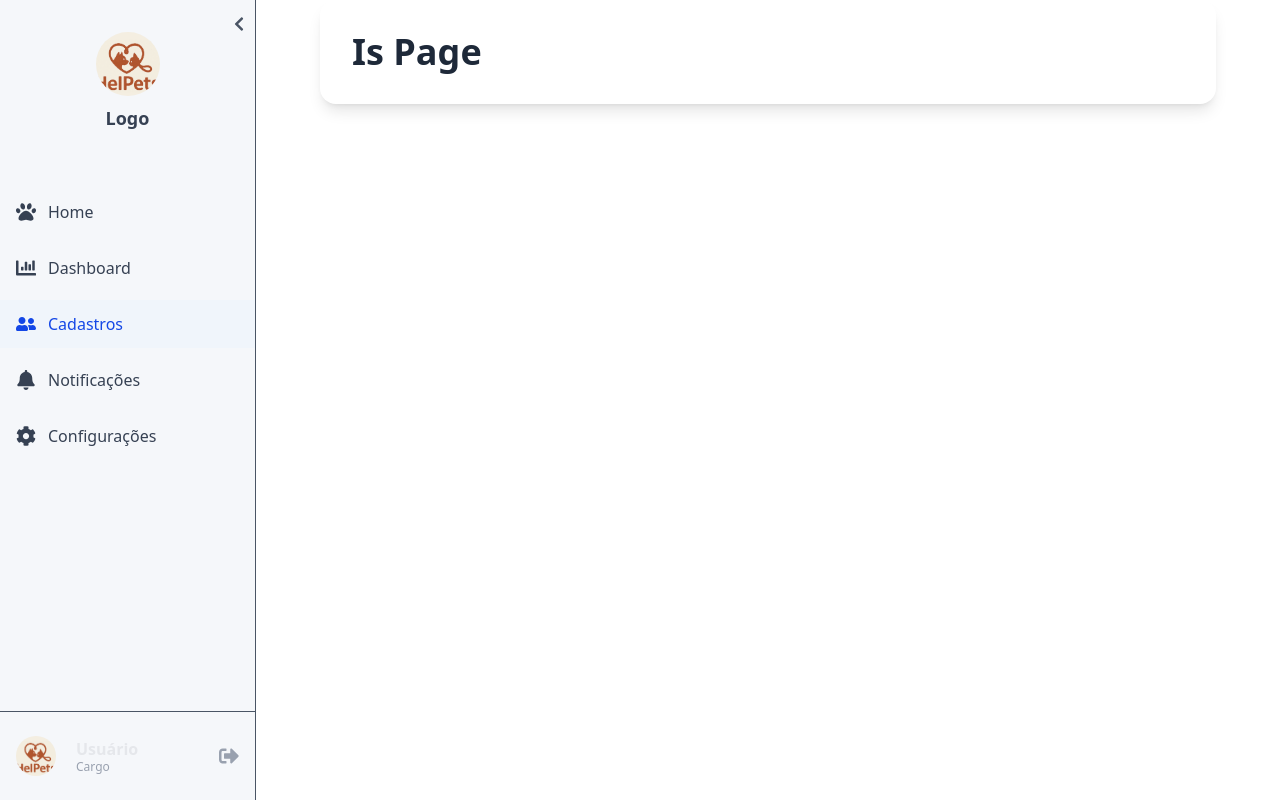
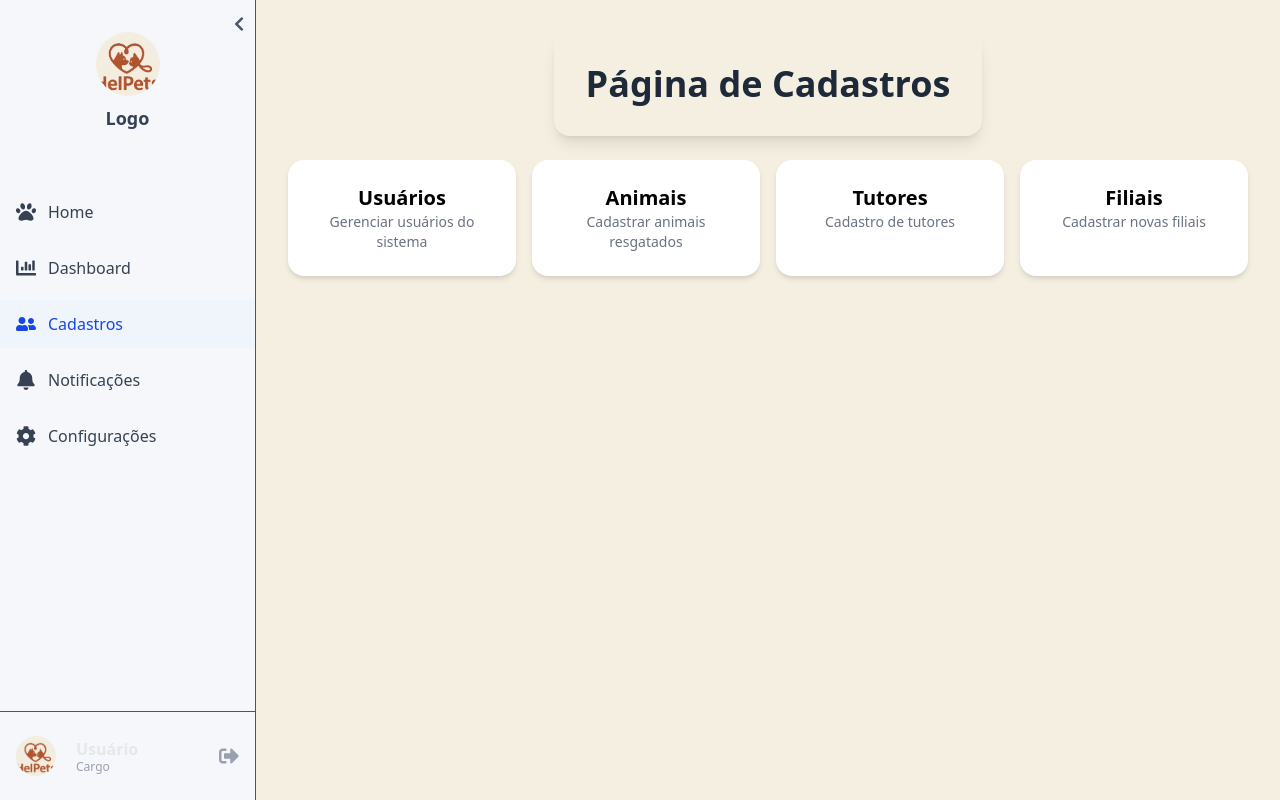
Before and after one commit to MrNicolass/HelPets, a Next.js app in the folder Frontend/: page /cadastros in a window 1280 px wide. Built offline with nearby package versions, Linux system fonts and the light colour scheme.

Commit message:
Adição de telas de cadastro

```diff
--- a/Frontend/package.json
+++ b/Frontend/package.json
@@ -11,6 +11,7 @@
   "dependencies": {
     "autoprefixer": "^10.4.21",
     "framer-motion": "^12.11.0",
+    "lucide-react": "^0.511.0",
     "next": "15.3.1",
     "postcss": "^8.5.3",
     "react": "^19.0.0",
--- /dev/null
+++ b/Frontend/src/app/cadastros/animais/page.tsx
@@ -0,0 +1,22 @@
+import PageTitle from "@/components/PageTitle";
+import Link from "next/link";
+import { ArrowLeft } from "lucide-react";
+
+export default function FiliaisPage() {
+  return (
+    <div className="min-h-screen bg-[#f5efe1] p-8">
+      {/* Cabeçalho com botão de voltar */}
+      <div className="flex items-center gap-4">
+        <Link href="/cadastros" className="text-gray-700 hover:text-black transition">
+          <ArrowLeft size={24} />
+        </Link>
+        <div className="flex-1 flex justify-center">
+          <PageTitle title="Cadastro de Animais" />
+        </div>
+      </div>
+
+      {/* Descrição */}
+      <p className="mt-4 text-gray-700">Cadastros.</p>
+    </div>
+  );
+}
--- /dev/null
+++ b/Frontend/src/app/cadastros/filiais/page.tsx
@@ -0,0 +1,22 @@
+import PageTitle from "@/components/PageTitle";
+import Link from "next/link";
+import { ArrowLeft } from "lucide-react";
+
+export default function FiliaisPage() {
+  return (
+    <div className="min-h-screen bg-[#f5efe1] p-8">
+      {/* Cabeçalho com botão de voltar */}
+      <div className="flex items-center gap-4">
+        <Link href="/cadastros" className="text-gray-700 hover:text-black transition">
+          <ArrowLeft size={24} />
+        </Link>
+        <div className="flex-1 flex justify-center">
+          <PageTitle title="Cadastro de Filiais" />
+        </div>
+      </div>
+
+      {/* Descrição */}
+      <p className="mt-4 text-gray-700">Cadastros.</p>
+    </div>
+  );
+}
--- a/Frontend/src/app/cadastros/page.tsx
+++ b/Frontend/src/app/cadastros/page.tsx
@@ -1,9 +1,47 @@
 import PageTitle from "@/components/PageTitle";
+import Link from "next/link";
 
 export default function IsPage() {
   return (
-    <div>
-      <PageTitle title="Is Page"/>
+    <div className="min-h-screen bg-[#f5efe1] p-8">
+      {/* Título da Página */}
+      <div className="flex justify-center">
+        <PageTitle title="Página de Cadastros" />
+      </div>
+      {/* Botões de Navegação */}
+      <div className="mt-6 grid gap-4 sm:grid-cols-2 md:grid-cols-4">
+        <Link
+          href="/cadastros/usuarios"
+          className="block rounded-2xl bg-white shadow-md hover:shadow-lg p-6 text-center transition"
+        >
+          <h2 className="text-xl font-semibold">Usuários</h2>
+          <p className="text-sm text-gray-500">Gerenciar usuários do sistema</p>
+        </Link>
+
+        <Link
+          href="/cadastros/animais"
+          className="block rounded-2xl bg-white shadow-md hover:shadow-lg p-6 text-center transition"
+        >
+          <h2 className="text-xl font-semibold">Animais</h2>
+          <p className="text-sm text-gray-500">Cadastrar animais resgatados</p>
+        </Link>
+
+        <Link
+          href="/cadastros/tutores"
+          className="block rounded-2xl bg-white shadow-md hover:shadow-lg p-6 text-center transition"
+        >
+          <h2 className="text-xl font-semibold">Tutores</h2>
+          <p className="text-sm text-gray-500">Cadastro de tutores</p>
+        </Link>
+
+        <Link
+          href="/cadastros/filiais"
+          className="block rounded-2xl bg-white shadow-md hover:shadow-lg p-6 text-center transition"
+        >
+          <h2 className="text-xl font-semibold">Filiais</h2>
+          <p className="text-sm text-gray-500">Cadastrar novas filiais</p>
+        </Link>
+      </div>
     </div>
   );
 }
--- /dev/null
+++ b/Frontend/src/app/cadastros/tutores/page.tsx
@@ -0,0 +1,22 @@
+import PageTitle from "@/components/PageTitle";
+import Link from "next/link";
+import { ArrowLeft } from "lucide-react";
+
+export default function FiliaisPage() {
+  return (
+    <div className="min-h-screen bg-[#f5efe1] p-8">
+      {/* Cabeçalho com botão de voltar */}
+      <div className="flex items-center gap-4">
+        <Link href="/cadastros" className="text-gray-700 hover:text-black transition">
+          <ArrowLeft size={24} />
+        </Link>
+        <div className="flex-1 flex justify-center">
+          <PageTitle title="Cadastro de Tutores" />
+        </div>
+      </div>
+
+      {/* Descrição */}
+      <p className="mt-4 text-gray-700">Cadastros.</p>
+    </div>
+  );
+}
--- /dev/null
+++ b/Frontend/src/app/cadastros/usuarios/page.tsx
@@ -0,0 +1,22 @@
+import PageTitle from "@/components/PageTitle";
+import Link from "next/link";
+import { ArrowLeft } from "lucide-react";
+
+export default function FiliaisPage() {
+  return (
+    <div className="min-h-screen bg-[#f5efe1] p-8">
+      {/* Cabeçalho com botão de voltar */}
+      <div className="flex items-center gap-4">
+        <Link href="/cadastros" className="text-gray-700 hover:text-black transition">
+          <ArrowLeft size={24} />
+        </Link>
+        <div className="flex-1 flex justify-center">
+          <PageTitle title="Cadastro de Usuários" />
+        </div>
+      </div>
+
+      {/* Descrição */}
+      <p className="mt-4 text-gray-700">Cadastros.</p>
+    </div>
+  );
+}
--- a/Frontend/src/app/layout.tsx
+++ b/Frontend/src/app/layout.tsx
@@ -15,8 +15,11 @@ const geistMono = Geist_Mono({
 });
 
 export const metadata = {
-  title: "ERP App",
+  title: "HelPets",
   description: "Painel administrativo ERP",
+   icons: {
+   icon: '/images/helpetslohoexemplo.png', // caminho dentro da pasta public
+  },
 };
 
 export default function RootLayout({
--- a/Frontend/src/app/page.tsx
+++ b/Frontend/src/app/page.tsx
@@ -3,7 +3,7 @@ import "@/styles/login/loginStyle.css";
 
 export default function Login() {
   return (
-    <main className="size-full">
+    <main className="size-full" style={{ backgroundColor: "#f5efe1" }}>
       <div className="flex w-full h-full p-25">
         <section className="w-4/6 h-full items-center pl-10 pr-10 pb-10">
           <img
@@ -12,7 +12,7 @@ export default function Login() {
             alt="Decorative HelPets Logo"
           />
         </section>
-        <div className="flex flex-col w-2/6 h-4/6 mt-30 p-10 rounded-2xl shadow-md">
+        <div className="flex flex-col w-2/6 h-4/6 mt-30 p-10 rounded-2xl shadow-md bg-white">
           <h2 className="text-4xl font-bold text-base-color">
             Seja Bem-Vindo!
           </h2>
```
Also changed, not shown: 2 other files (tests, documents, lock files or other folders).
